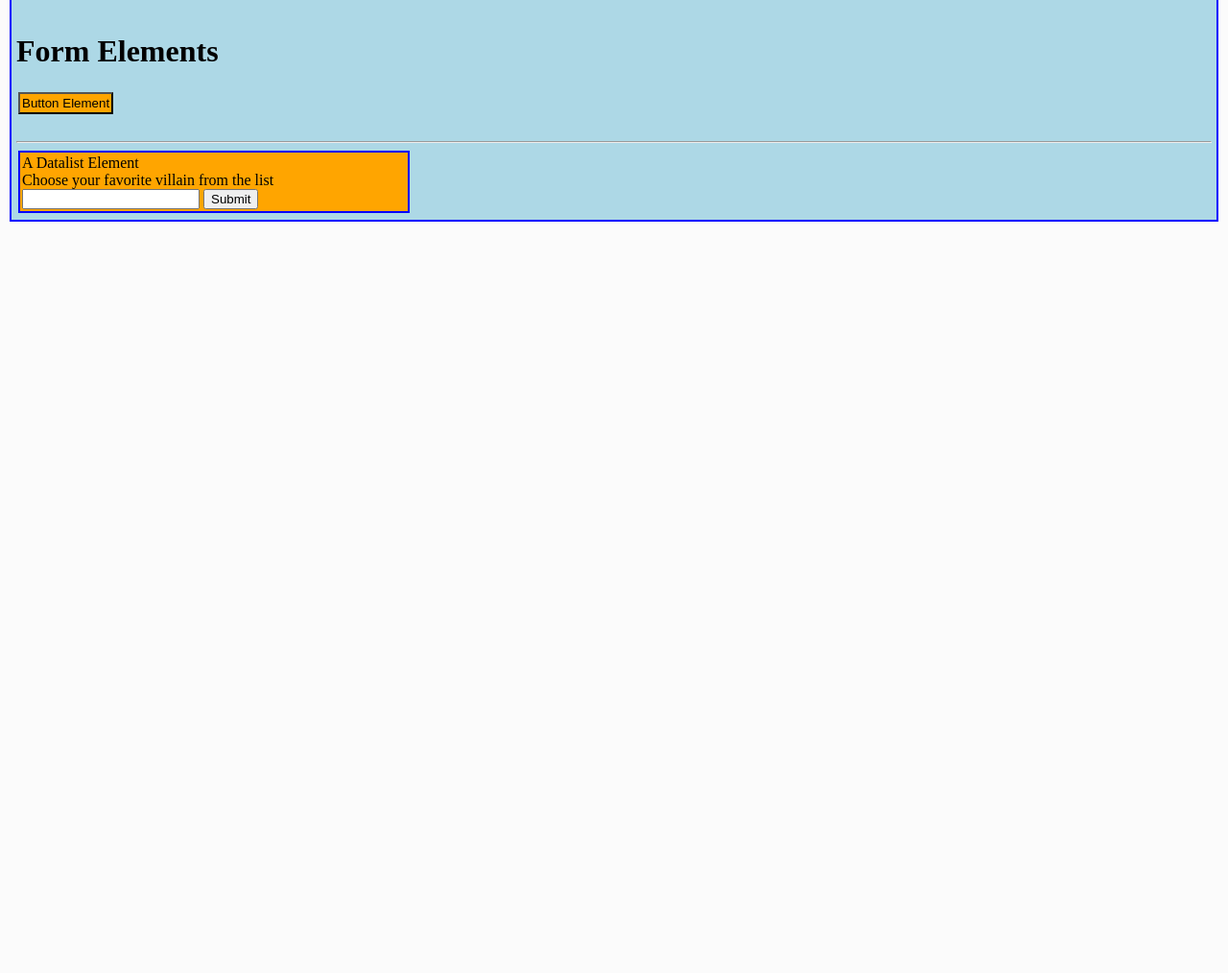
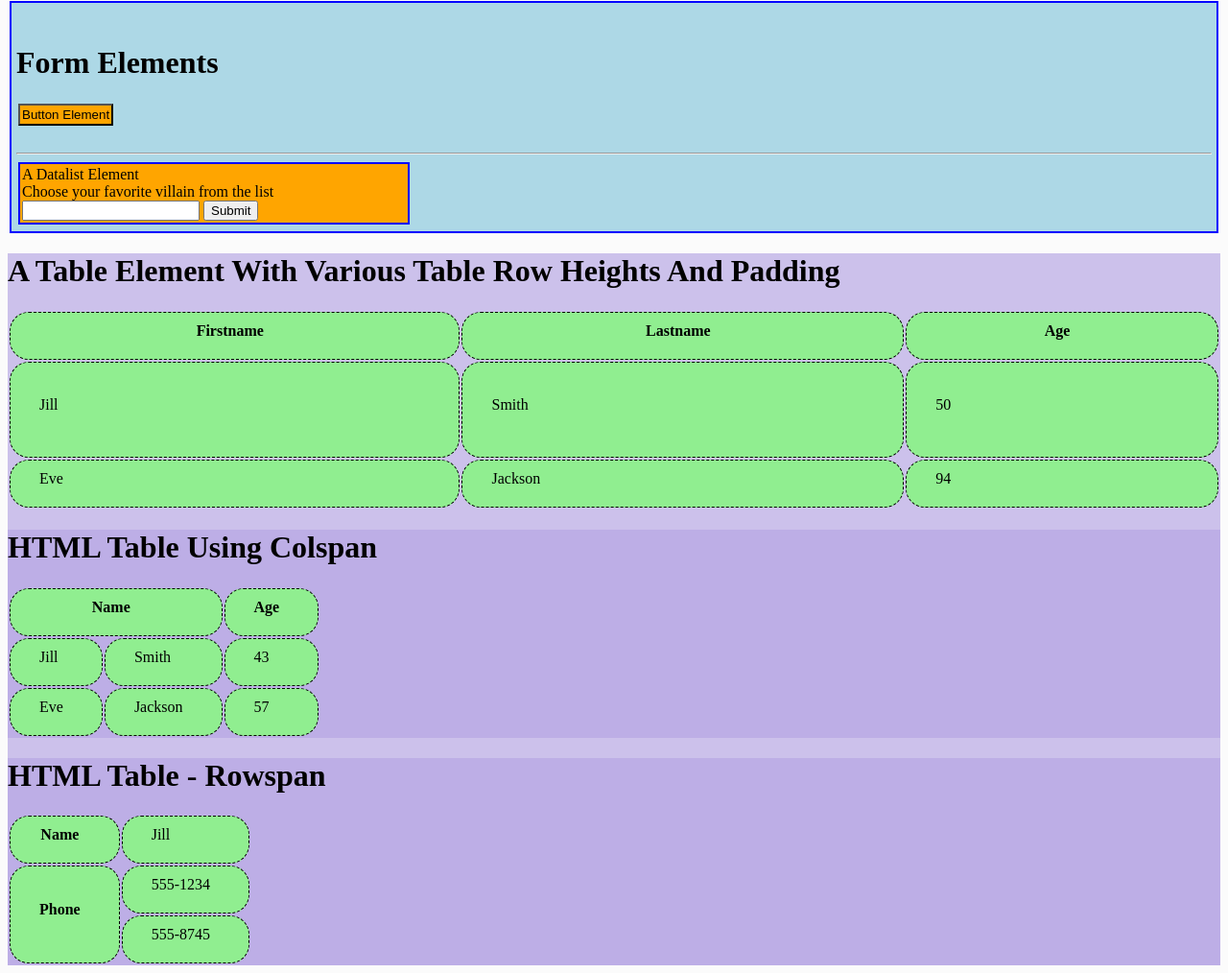
Before and after one commit to TravisSwift/practice, a plain HTML site: page index.html in a window 1280 px wide. Shown: the part 1261-2275 px from the top of the page at 96% size. Before the commit the page ends 1500 px from the top, so only its background shows below. Drawn offline with Linux system fonts and the light colour scheme.

Commit message:
added tables

```diff
--- a/index.html
+++ b/index.html
@@ -4,6 +4,7 @@
     <meta charset="UTF-8">
     <meta http-equiv="X-UA-Compatible" content="IE=edge">
     <meta name="viewport" content="width=device-width, initial-scale=1.0">
+    <link rel="stylesheet" href="/style.css">
     <title>Document</title>
 </head>
 
@@ -11,6 +12,8 @@
 <div class="a">
 <H1 style="background-color: rgb(7, 195, 252); text-align:center; padding: 10px; border: 2px solid rgb(44, 9, 241)">A Page Demonstrating HTML Elements</H1>
 
+
+<!-- Nav bar-->
 <div class="topnav">
     <a class="active" href="#div">Divs</a>
     <a href="#forms">Forms</a>
@@ -121,6 +124,64 @@
     </p>
     </div>
     </div>
+
+    <!-- A Table Element -->
+    <div class="tables"><h1>A Table Element With Various Table Row Heights And Padding</h1>
+        <table style="width:100%">
+            <tr style="height:50px">
+              <th>Firstname</th>
+              <th>Lastname</th>
+              <th>Age</th>
+            </tr>
+            <tr style="height:100px">
+              <td>Jill</td>
+              <td>Smith</td>
+              <td>50</td>
+            </tr>
+            <tr style="height:25px">
+              <td>Eve</td>
+              <td>Jackson</td>
+              <td>94</td>
+            </tr>
+          </table>
+<div class="tables">
+    <h1>HTML Table Using Colspan</h1>
+    <table>
+        <tr>
+          <th colspan="2">Name</th>
+          <th>Age</th>
+        </tr>
+        <tr>
+          <td>Jill</td>
+          <td>Smith</td>
+          <td>43</td>
+        </tr>
+        <tr>
+          <td>Eve</td>
+          <td>Jackson</td>
+          <td>57</td>
+        </tr>
+      </table>
+</div>
+
+<div class="tables">
+    <h1>HTML Table - Rowspan</h1>
+    <table>
+        <tr>
+          <th>Name</th>
+          <td>Jill</td>
+        </tr>
+        <tr>
+          <th rowspan="2">Phone</th>
+          <td>555-1234</td>
+        </tr>
+        <tr>
+          <td>555-8745</td>
+      </tr>
+      </table>
+</div>
+
+    </div>
     </body>
 
 </html>
--- a/style.css
+++ b/style.css
@@ -30,3 +30,18 @@
 .topnav-right {
   float: right;
 }
+
+th, td {
+  border: 1px solid black;
+  border-radius: 20px;
+  border-style: dashed;
+  padding-top: 10px;
+  padding-bottom: 20px;
+  padding-left: 30px;
+  padding-right: 40px;
+  background: lightgreen;
+}
+
+.tables {
+    background-color: rgba(182, 166, 228, 0.667);
+}
```
